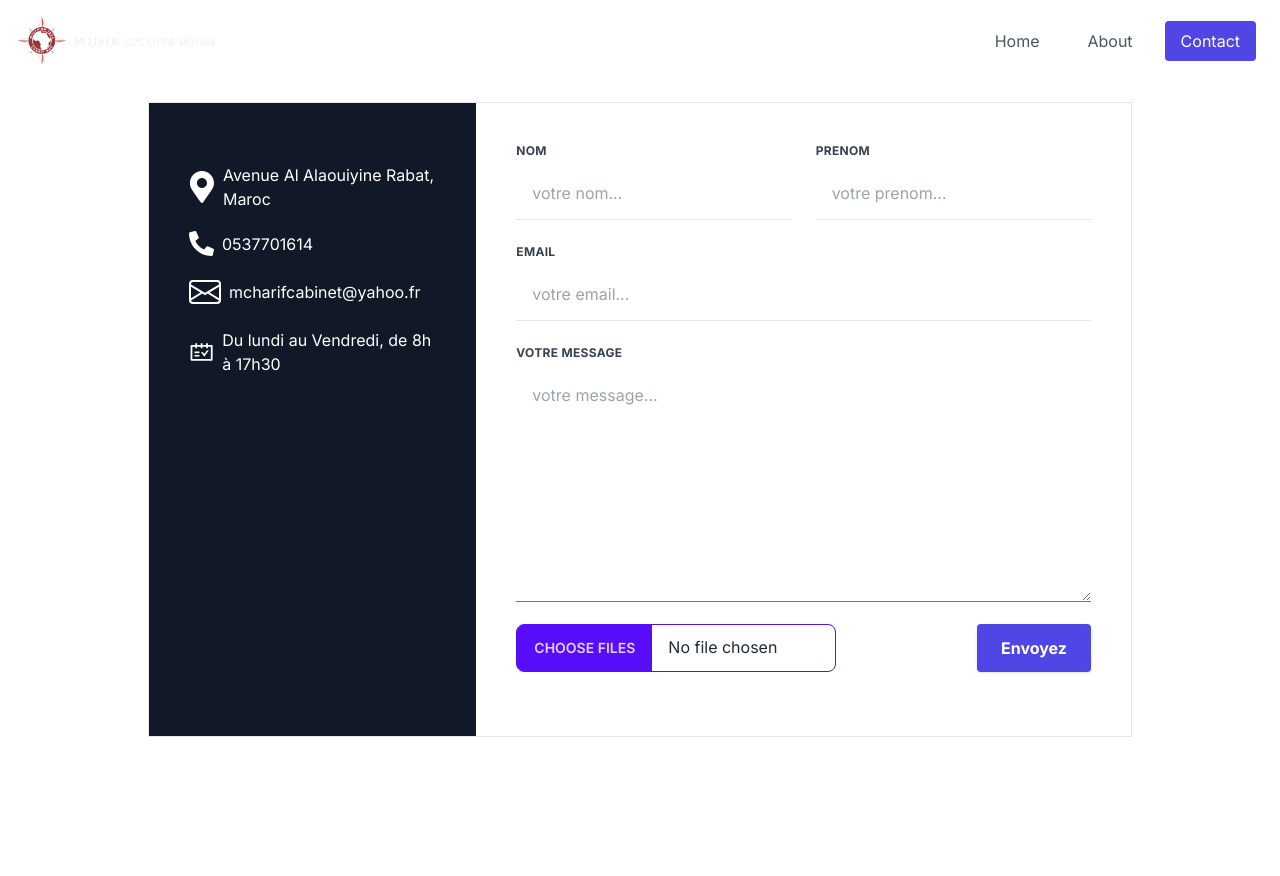
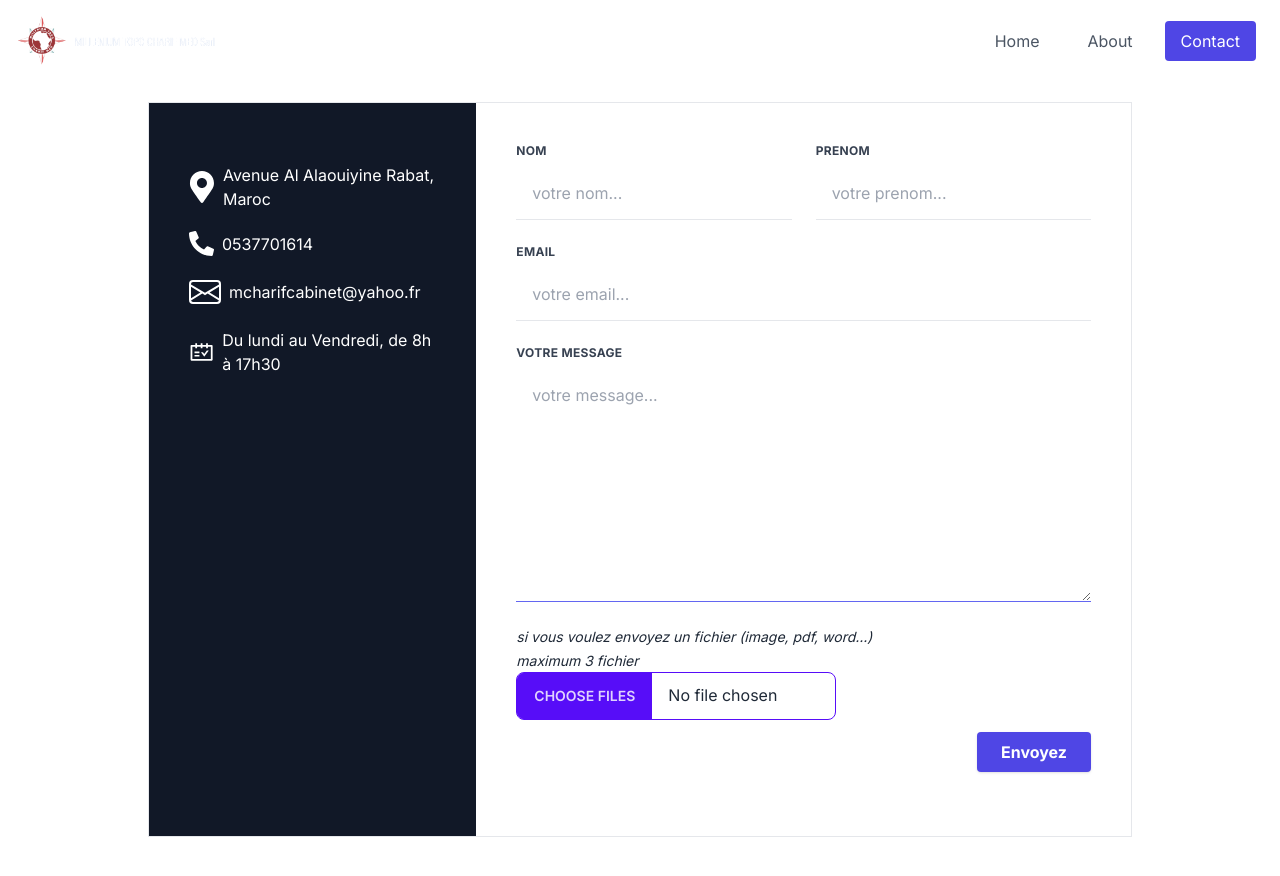
Before and after one commit to ryaddevpro/topograph-charif, a Next.js app: page /contact in a window 1280 px wide. Shown: the top 876 px of the page. Built offline with nearby package versions, Linux system fonts and the light colour scheme.

Commit message:
file sending ok

```diff
--- a/app/(pages)/contact/contact-helper/ContactForm.jsx
+++ b/app/(pages)/contact/contact-helper/ContactForm.jsx
@@ -13,12 +13,14 @@ const ContactForm = () => {
     reset,
   } = useForm();
 
+  const [selectedFiles, setSelectedFiles] = useState([]);
+
   const onSubmit = async (data) => {
     const formData = { ...data, filesAttachments: [] };
 
     try {
       await Promise.all(
-        Array.from(data.filesAttachments).map(async (file) => {
+        Array.from(selectedFiles).map(async (file) => {
           const base64 = await readFileAsync(file);
           formData.filesAttachments.push(base64);
         })
@@ -37,6 +39,18 @@ const ContactForm = () => {
     reset();
   };
 
+  const handleFileChange = (event) => {
+    const files = event.target.files;
+    const maxFiles = 3;
+
+    if (files.length <= maxFiles) {
+      setSelectedFiles([...selectedFiles, ...files]);
+    } else {
+      alert(`You can only select a maximum of ${maxFiles} files.`);
+      event.target.value = null;
+    }
+  };
+
   const readFileAsync = (file) => {
     return new Promise((resolve, reject) => {
       const reader = new FileReader();
@@ -49,7 +63,6 @@ const ContactForm = () => {
       reader.readAsDataURL(file);
     });
   };
-
   return (
     <>
       <form className="md:col-span-8 p-10" onSubmit={handleSubmit(onSubmit)}>
@@ -97,15 +110,22 @@ const ContactForm = () => {
           </div>
 
           <div className="flex sm:justify-end lg:justify-between  md:justify-end justify-end  flex-wrap gap-3 w-full px-3 mt-4">
-            <div>
+            <div className="w-full">
+              <label htmlFor="" className="text-sm italic">
+                si vous voulez envoyez un fichier (image, pdf, word...)
+                <br />
+                maximum 3 fichier
+                <br />
+              </label>
               <input
                 type="file"
                 className="file-input file-input-bordered file-input-primary w-full max-w-xs"
                 multiple
                 {...register("filesAttachments")}
+                onChange={handleFileChange} // Added onChange event handler
               />
             </div>
-
+            <div className="w-full flex justify-end">
               <button
                 className="shadow bg-indigo-600 hover:bg-indigo-400 focus:shadow-outline focus:outline-none text-white font-bold py-2 px-6 rounded"
                 type="submit"
@@ -114,6 +134,7 @@ const ContactForm = () => {
               </button>
             </div>
           </div>
+        </div>
       </form>
     </>
   );
--- a/app/api/contact/route.jsx
+++ b/app/api/contact/route.jsx
@@ -5,11 +5,16 @@ let nodemailer = require("nodemailer");
 export const POST = async (req, res) => {
   try {
     const body = await req.json();
-
     const { nom, prenom, email, msg, filesAttachments } = body;
     if (!nom || !prenom || !email || !msg) {
       return NextResponse.json(
         { msg: "veuillez saisir tous les champs" },
+        { status: 500 }
+      );
+    }
+    if (filesAttachments.length > 3) {
+      return NextResponse.json(
+        { msg: "La limite des fichier est de 3 fichiers maximum" },
         { status: 500 }
       );
     }
```
Lines whose indentation alone changed are shown as unchanged.
